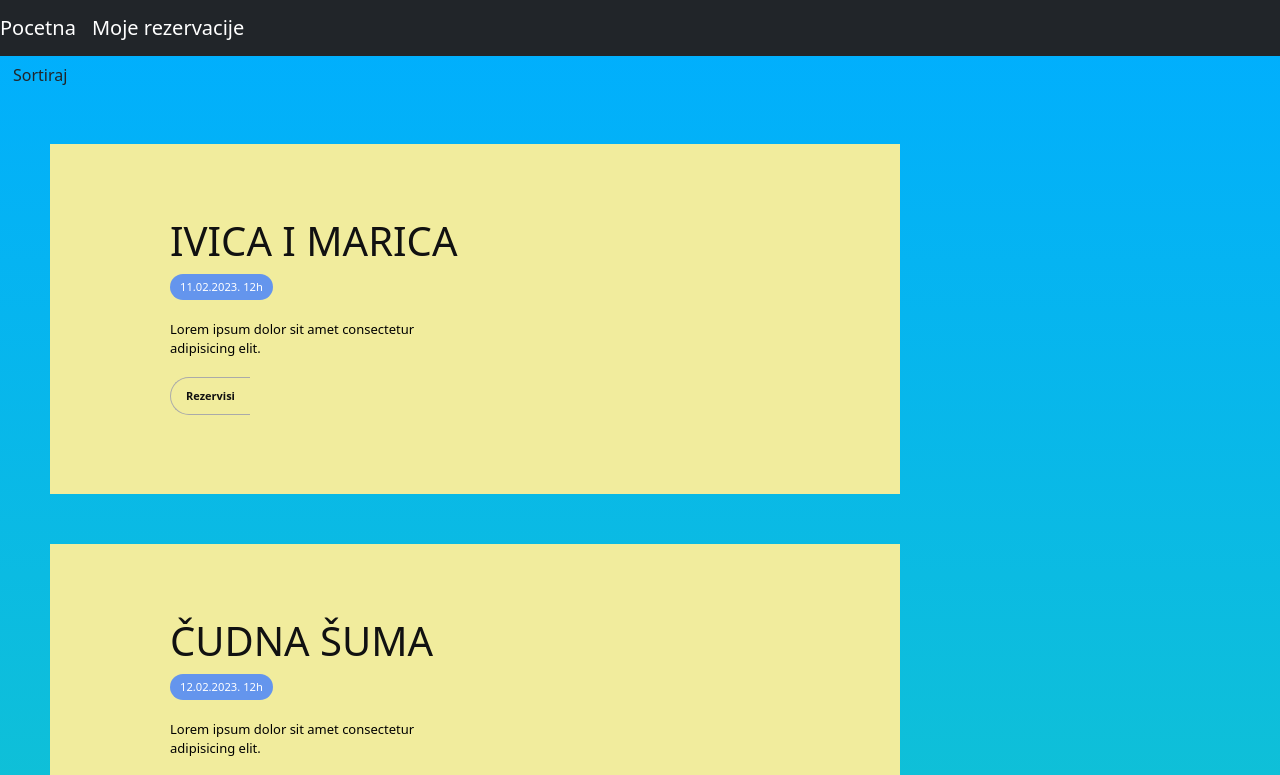
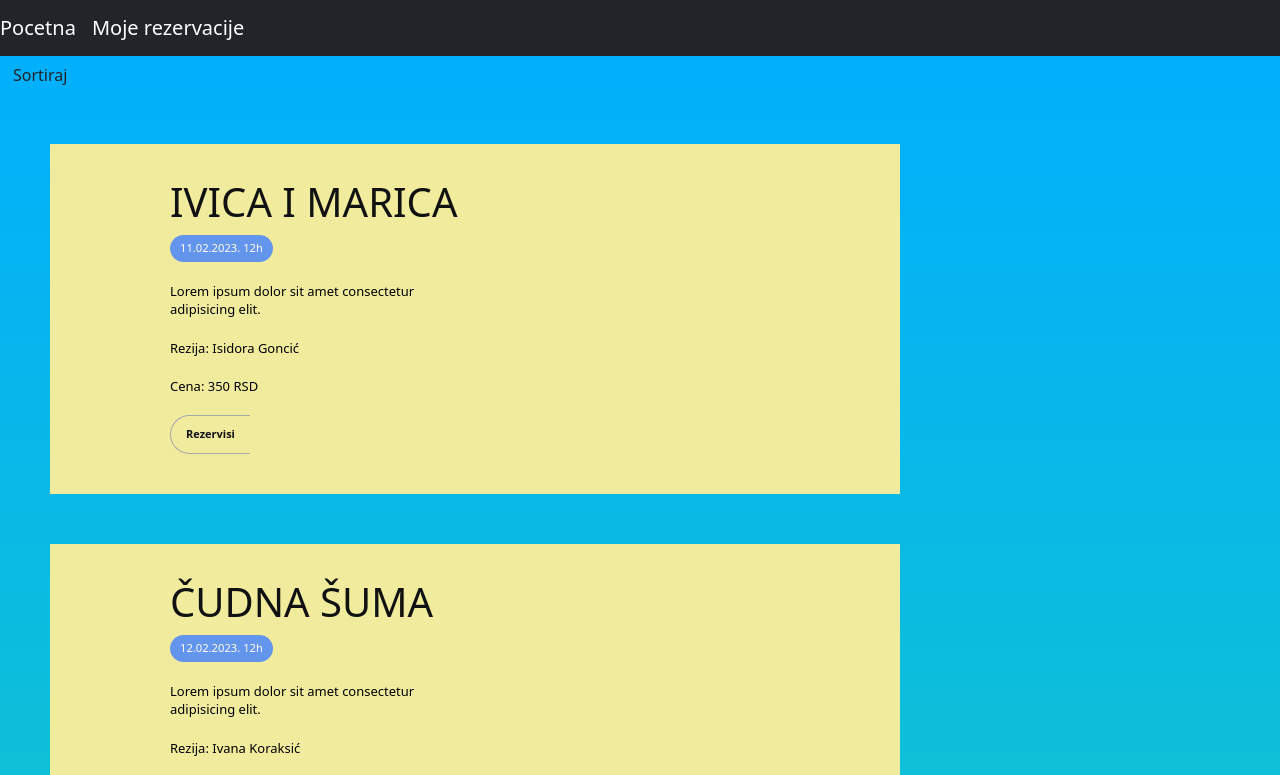
Before and after one commit to DraganaVukasinovic/iteh-domaci-3, a React (Create React App) app: page / in a window 1280 px wide. Shown: the top 775 px of the page. Built offline with nearby package versions, Linux system fonts and the light colour scheme.

Commit message:
prikazano vise detalja o predstavi

```diff
--- a/src/Kartica.jsx
+++ b/src/Kartica.jsx
@@ -12,6 +12,9 @@
                 <h1>{p.naziv}<br/>  </h1>
                 <span class="bg animated fadeInDown">{p.datum}  {p.vreme}</span>
                 <p>Lorem ipsum dolor sit amet consectetur adipisicing elit.    </p>
+                <p> Rezija: {p.rezija}</p>
+                <p> Cena: {p.cena} RSD</p>
+
 
                 <div className="button">
                     <a className="cart-btn"   onClick={()=>rezervisi(p.id)}>Rezervisi</a>
```
